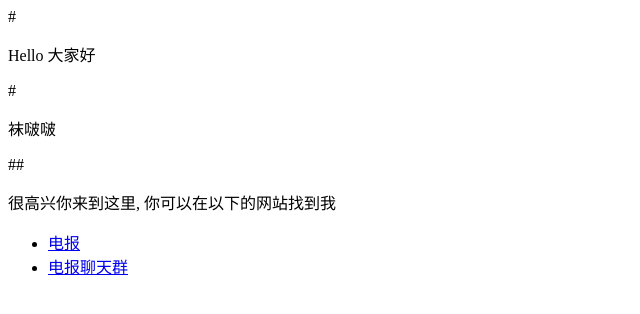
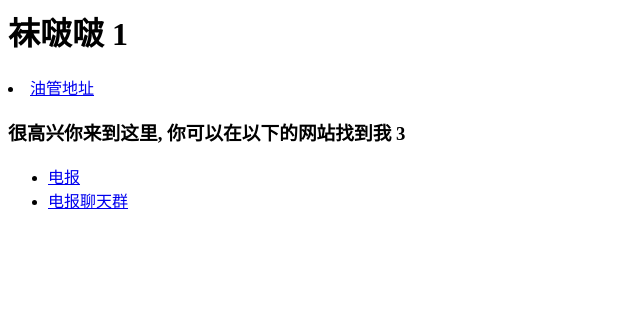
Before and after one commit to xiaobutx/wbb.github.io, a plain HTML site: page index.html in a window 1280 px wide. Shown: the whole page, without its empty margins (0-640 px from the left). Drawn offline with Linux system fonts and the light colour scheme.

Commit message:
Update index.html

```diff
--- a/index.html
+++ b/index.html
@@ -1,6 +1,10 @@
-# <p>Hello 大家好</p>
-# <p>袜啵啵 </p>
-## <p>很高兴你来到这里, 你可以在以下的网站找到我</p>
+<h1>袜啵啵 1</h1>
+
+<li> <a href="https://www.youtube.com/@TressieHarrey">油管地址</a> </li>
+
+
+<h3>很高兴你来到这里, 你可以在以下的网站找到我 3</h3>
+
 
 <ul>
   <li> <a href="https://t.me/tressieharrey">电报</a> </li>
```
